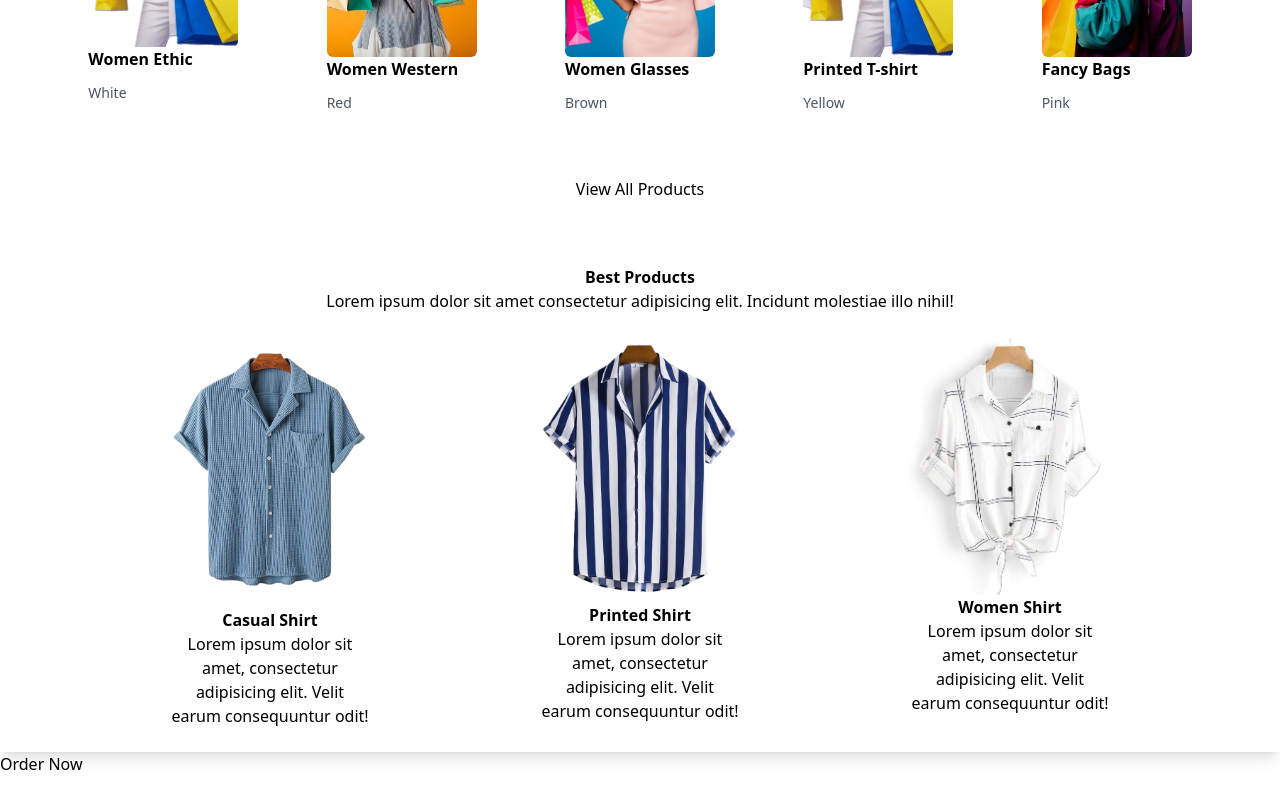
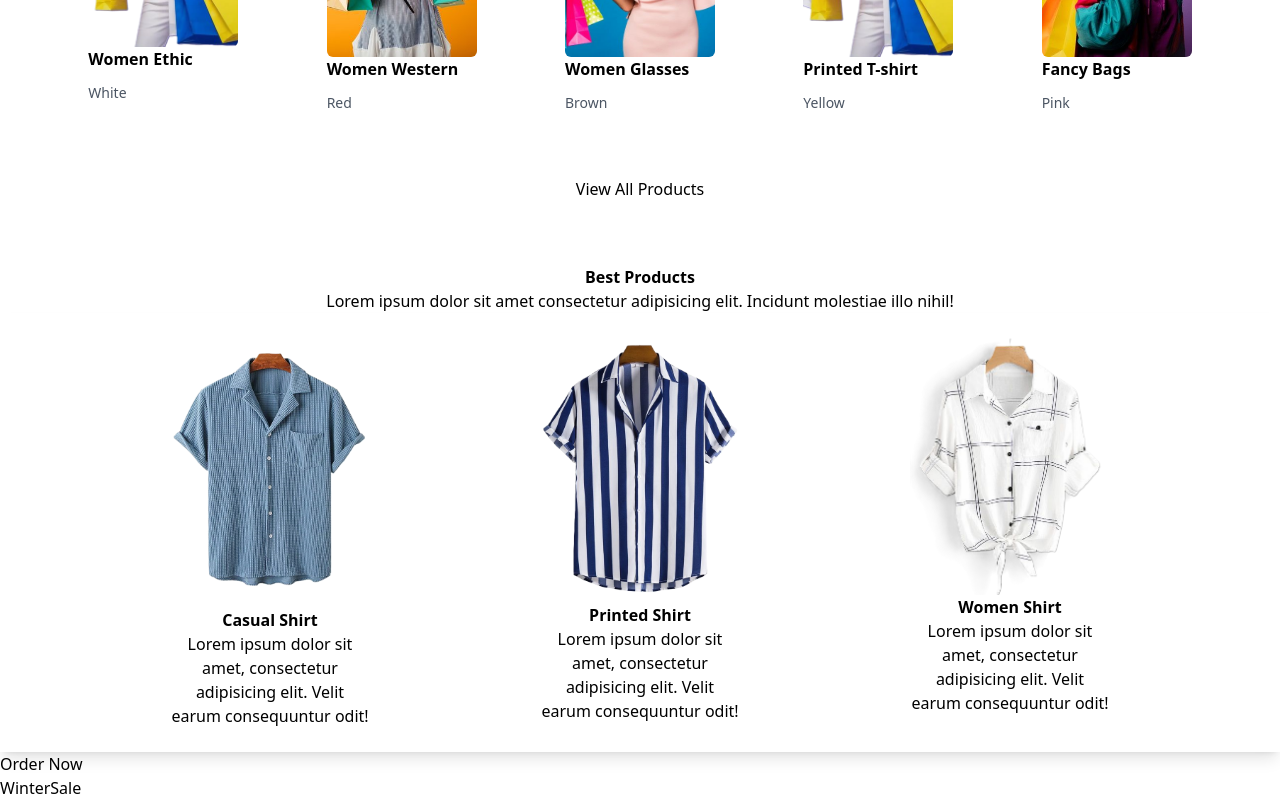
Before and after one commit to Kkebuka/shop-et, a React (Create React App) app: page / in a window 1280 px wide. Shown: the part 967-1767 px from the top of the page. Before the commit the page ends 1743 px from the top, so only its background shows below. Built offline with nearby package versions, Linux system fonts and the light colour scheme.

Commit message:
add winter component to app js

```diff
--- a/src/App.js
+++ b/src/App.js
@@ -3,6 +3,7 @@ import Banner from "./components/Banner";
 import BestProducts from "./components/BestProducts";
 import Navbar from "./components/Navbar";
 import TopProduct from "./components/TopProduct";
+import WinterSale from "./components/WinterSale";
 
 function App() {
   return (
@@ -11,6 +12,7 @@ function App() {
       <Banner />
       <TopProduct />
       <BestProducts />
+      <WinterSale />
     </>
   );
 }
```
